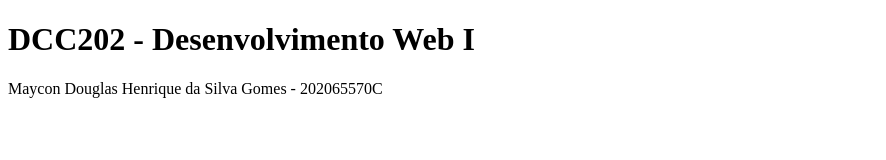
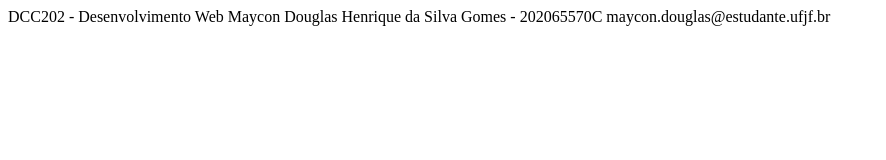
Before and after one commit to ufjf-dcc202/ufjf-dcc202-2025-1-b-atv01-Maycdouglas, a plain HTML site: page index.html in a window 1280 px wide. Shown: the whole page, without its empty margins (0-886 px from the left). Drawn offline with Linux system fonts and the light colour scheme.

Commit message:
Insere e-mail e remove elementos h1 e p

```diff
--- a/index.html
+++ b/index.html
@@ -6,7 +6,7 @@
     <title>Atividade 01 - DCC202 - Desenvolvimento Web I</title>
   </head>
   <body>
-    <h1>DCC202 - Desenvolvimento Web I</h1>
-    <p>Maycon Douglas Henrique da Silva Gomes - 202065570C</p>
+    DCC202 - Desenvolvimento Web Maycon Douglas Henrique da Silva Gomes -
+    202065570C maycon.douglas@estudante.ufjf.br
   </body>
 </html>
```
